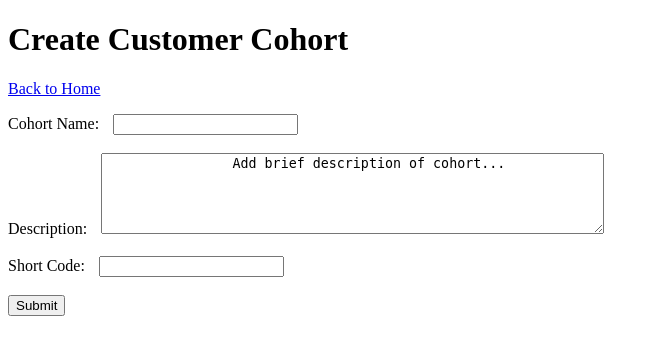
After one commit to sandeepsabat/reach, a Flask app: page /customer/createCohort in a window 1280 px wide. The commit adds this page. Shown: the top 355 px of the page, without its empty margins (0-659 px from the left). Run offline with Flask 2, Linux system fonts and the light colour scheme.

Commit message:
Added code for creating cohort and upload cust to cohort

```diff
--- a/app.py
+++ b/app.py
@@ -73,6 +73,9 @@ def create_app():
     from campaignTrackingController import campaignTracker_bp
     app.register_blueprint(campaignTracker_bp,url_prefix='/track')
 
+    from manageCustomerController import manageCustomer_bp
+    app.register_blueprint(manageCustomer_bp,url_prefix='/customer')
+
 
     return app
 
--- /dev/null
+++ b/manageCustomerController.py
@@ -0,0 +1,86 @@
+from flask import Blueprint,request, jsonify,render_template,redirect,url_for,Response,stream_with_context
+import smtplib,ssl
+from email.mime.text import MIMEText
+from email.mime.multipart import MIMEMultipart
+import openpyxl
+import datetime
+import os
+from manageCustomerDao import createCustomerCohort,getCustomerCohortList,mapCustomerToCohort
+
+
+manageCustomer_bp = Blueprint("managecustomer",__name__)
+
+#Get the absolute path of teh directory containing the current script
+bas_dir = os.path.dirname(os.path.abspath(__file__))
+
+@manageCustomer_bp.route('/createCohort',methods=['GET','POST'])
+def createCohort():
+    if request.method == 'POST':
+            inputData = request.get_json()
+            cohortName = inputData['cohortName']
+            description = inputData['description']
+            shortCode = inputData['shortCode']
+
+            return_message = createCustomerCohort(cohortName,description,shortCode)
+            return jsonify({'message':return_message})
+
+    return render_template('createCohort.html')
+
+@manageCustomer_bp.route('/addCustomerToCohort',methods=['GET','POST'])
+def addCustomerToCohort():
+    if request.method == 'POST':
+            cohortName = request.form.get('cohortname')
+            fileName = request.form.get('filenames')
+            startRow = int(request.form['startrow'])
+            endRow = int(request.form['endrow'])
+
+            print (cohortName,fileName,startRow,endRow)
+
+            return render_template('cohortFill.html',cohortname=cohortName,filename=fileName,startrow=startRow,endrow=endRow)
+
+    cohortlist = getCustomerCohortList()
+    file_directory = os.path.join(bas_dir,'files','excel')
+    filenames = os.listdir(file_directory)
+    return render_template('customerCohortForm.html',cohortList=cohortlist,fileNames=filenames)
+
+@manageCustomer_bp.route('/custUploadStream')
+def custUploadStream():
+
+        #Collect all the arguments passed by the client html
+        cohortname = request.args.get('cohortName')
+        filename = request.args.get('fileName')
+        startrow = int(request.args.get('startRow'))
+        endrow = int(request.args.get('endRow'))
+
+        #Configure Directory Paths
+        input_excel_path = os.path.join(bas_dir,'files','excel')
+        excel_file_name = filename
+
+        #Load the input excel file
+        filename = os.path.join(input_excel_path,excel_file_name)
+        workbook = openpyxl.load_workbook(filename,data_only=True)
+        sheet = workbook['Sheet1']
+
+
+
+
+        def generate():
+
+            try:
+                for row_cells in sheet.iter_rows(min_row=startrow,max_row=endrow):
+                    serial_no = row_cells[2].value
+                    first_name = row_cells[3].value
+                    last_name = row_cells[4].value
+                    customer_email = row_cells[5].value
+                    organization_name= row_cells[6].value
+
+                    log_msg = mapCustomerToCohort(cohortname,first_name,last_name,customer_email,serial_no,organization_name)
+                    yield f"data: {log_msg}\n\n" #Sends message to the client html as server side events
+
+            finally:
+                #This block executes code when the for loop in generate function ends
+                #Send a close event to client to close the streaming. Also add a message to inform user that email sending is complete
+                yield f"event: close\ndata: Customer upload to cohort complete\n\n"
+
+        return Response(stream_with_context(generate()), content_type='text/event-stream')
+        workbook.close()
--- /dev/null
+++ b/manageCustomerDao.py
@@ -0,0 +1,48 @@
+from pymongo import MongoClient
+import datetime
+
+
+username="gjgj_gyfg"
+password="AmVf2ij8qdd6qm5"
+host="localhost"
+port="27017"
+auth_database="admin"
+client = MongoClient(f'mongodb://{username}:{password}@{host}:{port}/{auth_database}')
+
+
+def createCustomerCohort(name,description,shortCode):
+    data_record = {"name":name,"description":description,"shortCode":shortCode,"status":'active',"creationDateTime":datetime.datetime.now()}
+    db = client['reach']
+    collection = db['cohorts']
+    filter_query = {"name":name}
+    cohort_records = list(collection.find(filter_query))
+    if not cohort_records:
+        result = db['cohorts'].insert_one(data_record)
+        return_message = 'Inserted new cohort with Id:' + str(result.inserted_id)
+        return return_message
+    else:
+        document = cohort_records[-1]
+        return_message = 'A chort with this name already exists with Id:' + str(document["_id"])
+        return return_message
+
+def getCustomerCohortList():
+    db = client['reach']
+    collection = db['cohorts']
+    projection = {"_id":0,"name":1}
+    result_cursor = collection.find({},projection)
+    cohortList = [doc["name"] for doc in result_cursor]
+    return cohortList
+
+def mapCustomerToCohort(cohortname,first_name,last_name,customer_email,serial_no,organization_name):
+    data_record = {"cohortName":cohortname,"firstName":first_name,"lastName":last_name,"customerEmail":customer_email,"serialNo":serial_no,"organizationName":organization_name}
+    db = client['reach']
+    collection = db['cohort-customer']
+    find_query = {"cohortName":cohortname,"customerEmail":customer_email}
+    result_cursor = collection.find_one(find_query)
+    if not result_cursor:
+        collection.insert_one(data_record)
+        return_message = "Uploaded customer at serial no:" + str(serial_no)
+        return return_message
+    else:
+        return_message = "Did not upload customer at serial no:" + str(serial_no) + ", as it is alrady uploaded"
+        return return_message
--- /dev/null
+++ b/templates/createCohort.html
@@ -0,0 +1,76 @@
+<!DOCTYPE html>
+<html>
+
+<head>
+    <title>Cohort Creation</title>
+    <style>
+        .form-field {
+            display: flex; /* Makes the container a flex container */
+            align-items: flex-start; /* Aligns items to the start (top) of the cross axis */
+            margin-bottom: 10px; /* Adds space between form fields */
+            }
+
+        .form-field label {
+            /* Optional: adjust label width and add margin for spacing */
+            width: 150px;
+            margin-right: 10px;
+            }
+
+        .form-field textarea {
+            /* Ensures the textarea grows within the container if needed */
+            flex: 1;
+            }
+
+    </style>
+</head>
+<body>
+    <h1>Create Customer Cohort</h1>
+    <p><a href="{{url_for('index')}}"> Back to Home</a></p>
+    <div class = "form-field">
+        <form id ="cohortCreationForm">
+            <label for="cohortname">Cohort Name:</label>
+            <input type="text" id="cohortname" name="cohortname" required><br><br>
+            <label for="description">Description:</label>
+            <textarea id="description" name="description" rows="5" cols="60">
+                Add brief description of cohort...
+            </textarea><br><br>
+            <label for="shortcode">Short Code:</label>
+            <input type="text" id="shortcode" name="shortcode" required><br><br>
+            <button type="submit">Submit</button>
+        </form>
+
+    </div>
+    <div id="resultArea"></div>
+        <script>
+            async function submitFormData(){
+                document.getElementById('cohortCreationForm').addEventListener('submit',async function(event){
+                //Prevent the default form submission(stops the page reload)
+                event.preventDefault();
+
+                //Get the data from the input field
+                const cohortName= document.getElementById('cohortname').value;
+                const description= document.getElementById('description').value;
+                const shortCode= document.getElementById('shortcode').value;
+
+
+
+                //Send the data to the server using the get API
+                const url_endpoint = "{{url_for('managecustomer.createCohort')}}";
+                const response = await fetch(url_endpoint,{
+                    method:'POST',
+                    headers:{'content-type':'application/json'},
+                    body:JSON.stringify({'cohortName':cohortName,'description':description,'shortCode':shortCode}),
+                });
+
+                const resultData = await response.json();
+                const resultDataString = resultData["message"];
+
+                resultArea.innerHTML = `<h3><pre>${resultDataString}</pre></h3>`;
+
+            })
+        }
+        submitFormData();
+        </script>
+
+    </body>
+</html>
--- a/templates/index.html
+++ b/templates/index.html
@@ -7,9 +7,11 @@
     <h1>Manage Email Campaigns</h1>
         <p><a href="{{url_for('fileUploadEndpoint')}}"> Upload a file</a></p>
         <p><a href="{{url_for('addSenderEmailCredentials')}}"> Add Sender Credentials</a></p>
+        <p><a href="{{url_for('managecustomer.createCohort')}}"> Create Cohort</a></p>
         <p><a href="{{url_for('inputFilesList')}}"> View Input Files</a></p>
         <p><a href="{{url_for('campaigntracker.generateTrackableLink')}}"> Generate Trackable Link</a></p>
         <p><a href="{{url_for('htmlEmailTemplatesList')}}"> View HTML Email Templates</a></p>
+        <p><a href="{{url_for('managecustomer.addCustomerToCohort')}}"> Upload Customer To Cohort</a></p>
         <p><a href="{{url_for('sendemail.startCampaign')}}"> Start Email Campaign</a></p>
         <p><a href="{{url_for('sendemail.uploadEmailBounce')}}"> Upload Email Bounces</a></p>
         <p><a href="{{url_for('campaigntracker.getEmailListForCampaign')}}"> View Tabular Report</a></p>
```
Also changed, not shown: templates/cohortFill.html (added, +33 -0 lines), templates/customerCohortForm.html (added, +38 -0 lines).
